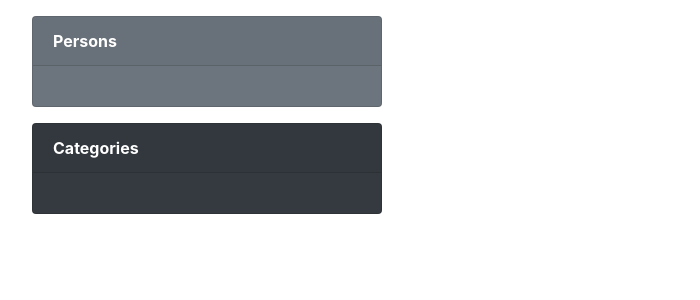
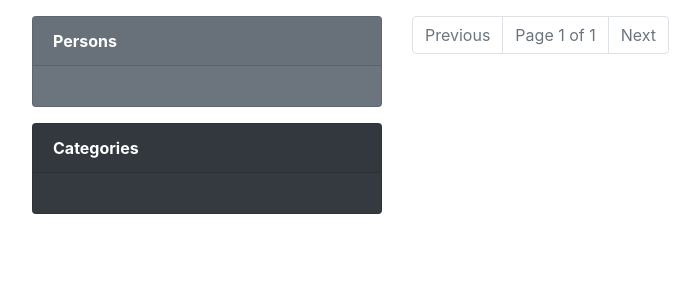
Before and after one commit to mavenium/PyQuotes, a Django app: page / in a window 1280 px wide. Shown: the part 72-372 px from the top of the page, without its empty margins (53-753 px from the left). Run offline with Django 3.2, Linux system fonts and the light colour scheme; data that the repository does not hold is empty; some libraries are stand-ins or nearby versions.

Commit message:
add paginator

```diff
--- a/Web/views.py
+++ b/Web/views.py
@@ -7,6 +7,7 @@ from Web.models import Quote, Person, Category
 # Create your views here.
 class Index(generic.ListView):
     model = Quote
+    paginate_by = 1
     template_name = 'index.html'
 
     def get_context_data(self, *, object_list=None, **kwargs):
--- a/templates/index.html
+++ b/templates/index.html
@@ -84,6 +84,38 @@
             </div>
             {% endfor %}
 
+            {% if page_obj.paginator.num_pages > 0 %}
+            <nav aria-label="Page navigation">
+                <ul class="pagination">
+
+                    {% if page_obj.has_previous %}
+                    <li class="page-item">
+                        <a class="page-link" href="{{ request.path }}?page={{ page_obj.previous_page_number }}">Previous</a>
+                    </li>
+                    {% else %}
+                    <li class="page-item disabled">
+                        <span class="page-link">Previous</span>
+                    </li>
+                    {% endif %}
+
+                    <li class="page-item disabled">
+                        <span class="page-link">Page {{ page_obj.number }} of {{ page_obj.paginator.num_pages }}</span>
+                    </li>
+
+                    {% if page_obj.has_next %}
+                    <li class="page-item">
+                        <a class="page-link" href="{{ request.path }}?page={{ page_obj.next_page_number }}">Next</a>
+                    </li>
+                    {% else %}
+                    <li class="page-item disabled">
+                        <span class="page-link">Next</span>
+                    </li>
+                    {% endif %}
+
+              </ul>
+            </nav>
+            {% endif %}
+
         </div>
 
     </div>
```
